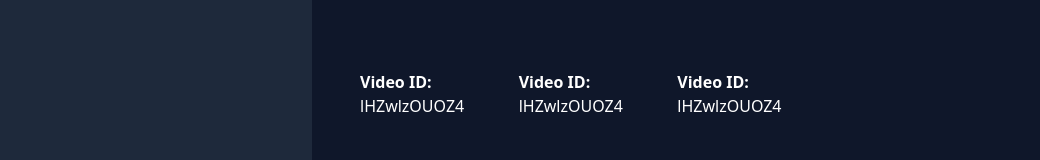
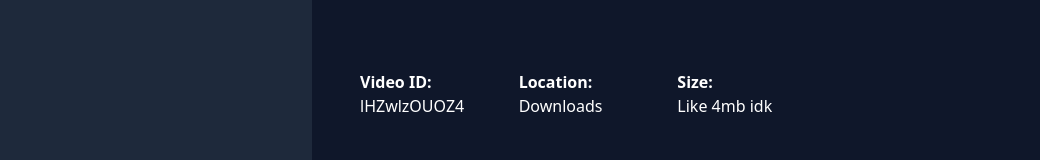
Before and after one commit to littlepriceonu/LilYTDownloader, an Electron app: page dist/window/LYT.html in a window 1040 px wide. Both pictures are taken after a click on the icon 677 px from the left and 760 px from the top of the page. Shown: the part 215-375 px from the top of the page. Drawn offline with Linux system fonts and the light colour scheme; no server answers.

Commit message:
small updates

```diff
--- a/dist/window/LYT.html
+++ b/dist/window/LYT.html
@@ -98,13 +98,13 @@
 
                                 <div>
                                     <h2 class="font-roboto">
-                                        <h2 class="font-bold">Video ID:</h2> lHZwlzOUOZ4
+                                        <h2 class="font-bold">Location:</h2> Downloads
                                     </h2>
                                 </div>
 
                                 <div>
                                     <h2 class="font-roboto">
-                                        <h2 class="font-bold">Video ID:</h2> lHZwlzOUOZ4
+                                        <h2 class="font-bold">Size:</h2> Like 4mb idk
                                     </h2>
                                 </div>
                             </div>
--- a/src/server.ts
+++ b/src/server.ts
@@ -24,6 +24,7 @@ ffmpeg.setFfmpegPath(ffmpegPath.path)
 // TODO
 // Install entire playlists to a folder
 // set up heartbeats on the server & client so I can kill dead client connections
+// Track
 //
 // Userscript:
 //  Folder Select (?)
@@ -36,6 +37,7 @@ ffmpeg.setFfmpegPath(ffmpegPath.path)
 // App:
 //  Confetti if on info screen and download finishes (maybe... ?)
 //  Add a little indicator that tells the user if the server has any open websocket connects to tell weither its connected properly or not
+//  Tell the user the current version of LYT in the home page and maybe some other fun facts that cycle or something
 //
 
 const Username = os.userInfo().username
```
Also changed, not shown: 1 other file.
